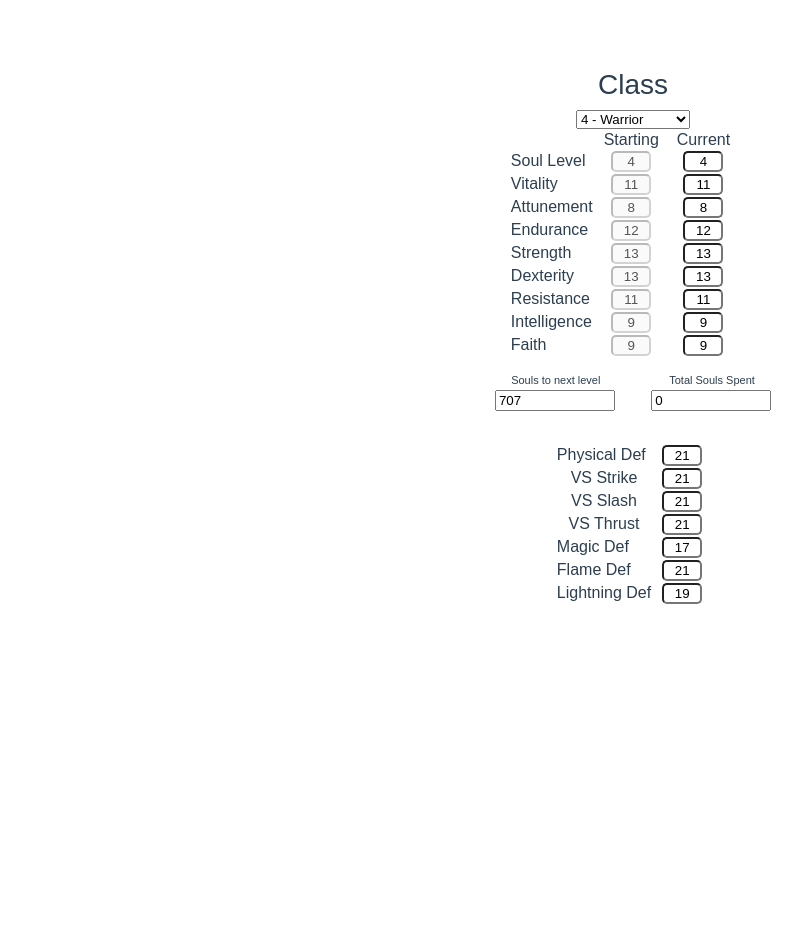
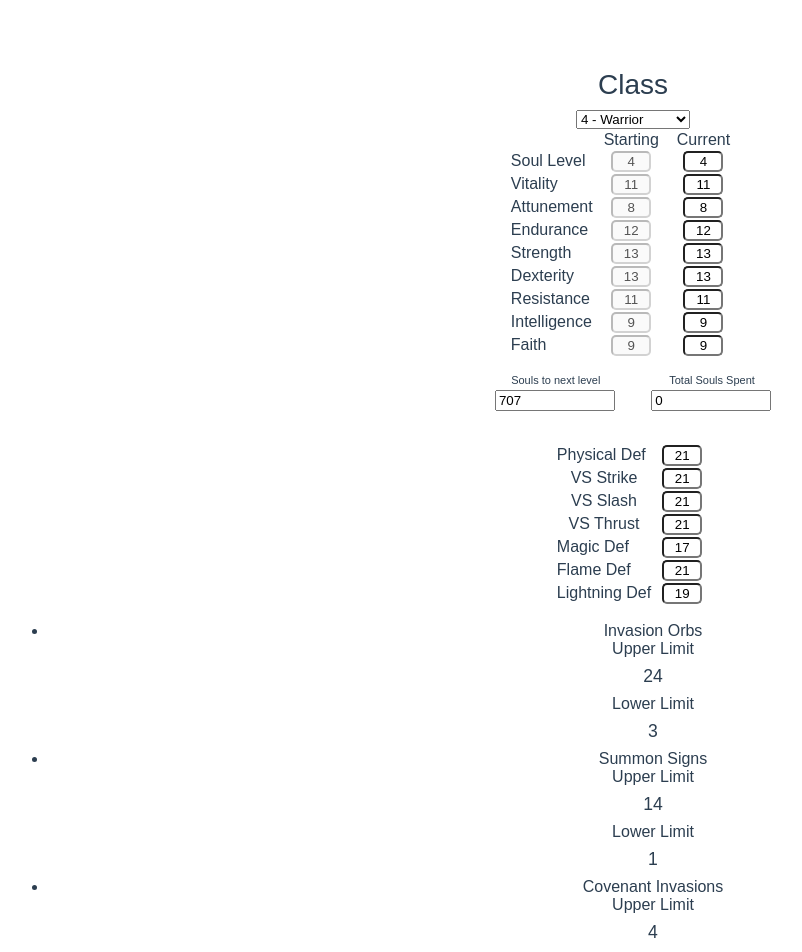
Before and after one commit to TwilDev/dark-souls-character-planner, a Vue app: page / in a window 1280 px wide. Shown: the top 952 px of the page, without its empty margins (7-809 px from the left). Before the commit the page ends 800 px from the top, so only its background shows below. Built offline with nearby package versions, Linux system fonts and the light colour scheme.

Commit message:
Adding file structure for assumed functionality & adding matchmaking numbers

```diff
--- /dev/null
+++ b/src/components/Matchmaking.vue
@@ -0,0 +1,75 @@
+<template>
+  <div class="matchmaking-stats">
+    <ul>
+      <li>
+        <span>Invasion Orbs</span>
+        <div>
+          <label for="upper-level">Upper Limit</label>
+          <h5 class="upper-limit" v-text="eyeInvasion.upper"></h5>
+          <label for="upper-level">Lower Limit</label>
+          <h5 class="upper-limit" v-text="eyeInvasion.lower > 0 ? eyeInvasion.lower : 1"></h5>
+        </div>
+      </li>
+      <li>
+        <span>Summon Signs</span>
+        <div>
+          <label for="upper-level">Upper Limit</label>
+          <h5 class="upper-limit" v-text="summonSign.upper"></h5>
+          <label for="upper-level">Lower Limit</label>
+          <h5 class="upper-limit" v-text="summonSign.lower > 0 ? summonSign.lower : 1"></h5>
+        </div>
+      </li>
+      <li>
+        <span>Covenant Invasions</span>
+        <div>
+          <label for="upper-level">Upper Limit</label>
+          <h5 class="upper-limit" v-text="covenantInvasion.upper"></h5>
+          <label for="upper-level">Lower Limit</label>
+          <h5 class="upper-limit" v-text="covenantInvasion.lower > 0 ? covenantInvasion.lower : 1"></h5>
+        </div>
+      </li>
+    </ul>
+  </div>
+</template>
+
+<script>
+
+export default {
+  name: 'player-matchmaking',
+  props: {
+    characterLevel: {
+      type: Number,
+      required: true
+    },
+  },
+  data: () => ({
+    eyeInvasion: {},
+    summonSign: {},
+    covenantInvasion: {},
+  }),
+  computed: {},
+  watch: {
+    characterLevel: {
+      handler(newVal, oldVal) {
+        if (newVal !== oldVal) {
+          console.log(newVal)
+          let soulLevel = newVal
+          this.eyeInvasion.upper = Math.floor(soulLevel + (20 + 0.1 * soulLevel))
+          this.eyeInvasion.lower = Math.floor(soulLevel - (0.1 * soulLevel))
+
+          this.summonSign.upper = Math.floor(soulLevel + (10 + 0.1 * soulLevel))
+          this.summonSign.lower = Math.floor(soulLevel - (10 + 0.1 * soulLevel))
+
+          this.covenantInvasion.upper = Math.floor(soulLevel + (0.1 * soulLevel))
+          this.covenantInvasion.lower = Math.floor(soulLevel - (20 + 0.2 * soulLevel))
+        }
+      },
+      deep: true
+    }
+  },
+  methods: {
+
+  }
+}
+
+</script>
--- a/src/views/StatSheet.vue
+++ b/src/views/StatSheet.vue
@@ -39,8 +39,8 @@
                 <input type="text" readonly v-model="characterBuild[obj.name]">
               </td>
               <td class="d-flex">
+                <i @click="levelDownStat(obj.name)" class="gg-arrow-down"></i>
                 <i @click="levelUpStat(obj.name)" class="gg-arrow-up"></i>
-                <i @click="levelDownStat(obj.name)" class="gg-arrow-down"></i>
               </td>
             </tr>
           </tbody>
@@ -58,16 +58,18 @@
       </div>
     </div>
     <Defence :characterStats="characterBuild"></Defence>
+    <Matchmaking :characterLevel="characterBuild.level"></Matchmaking>
   </div>
 </template>
 
 <script>
 //import Classes from "../components/ClassPicker"
 import Defence from "../components/Defences"
+import Matchmaking from "../components/Matchmaking"
 
 export default {
   name: 'stat-sheet',
-  components: { Defence},
+  components: { Defence, Matchmaking },
   props: {},
   data: () => ({
     loading: false,
```
Also changed, not shown: src/components/Defences.vue (+6 -5 lines), src/components/AddtionalStats.vue (added), src/components/CoreStats.vue (added), src/components/Effects.vue (added), src/views/EquipmentSelector.vue (added), src/views/WeaponSelector.vue (added).
